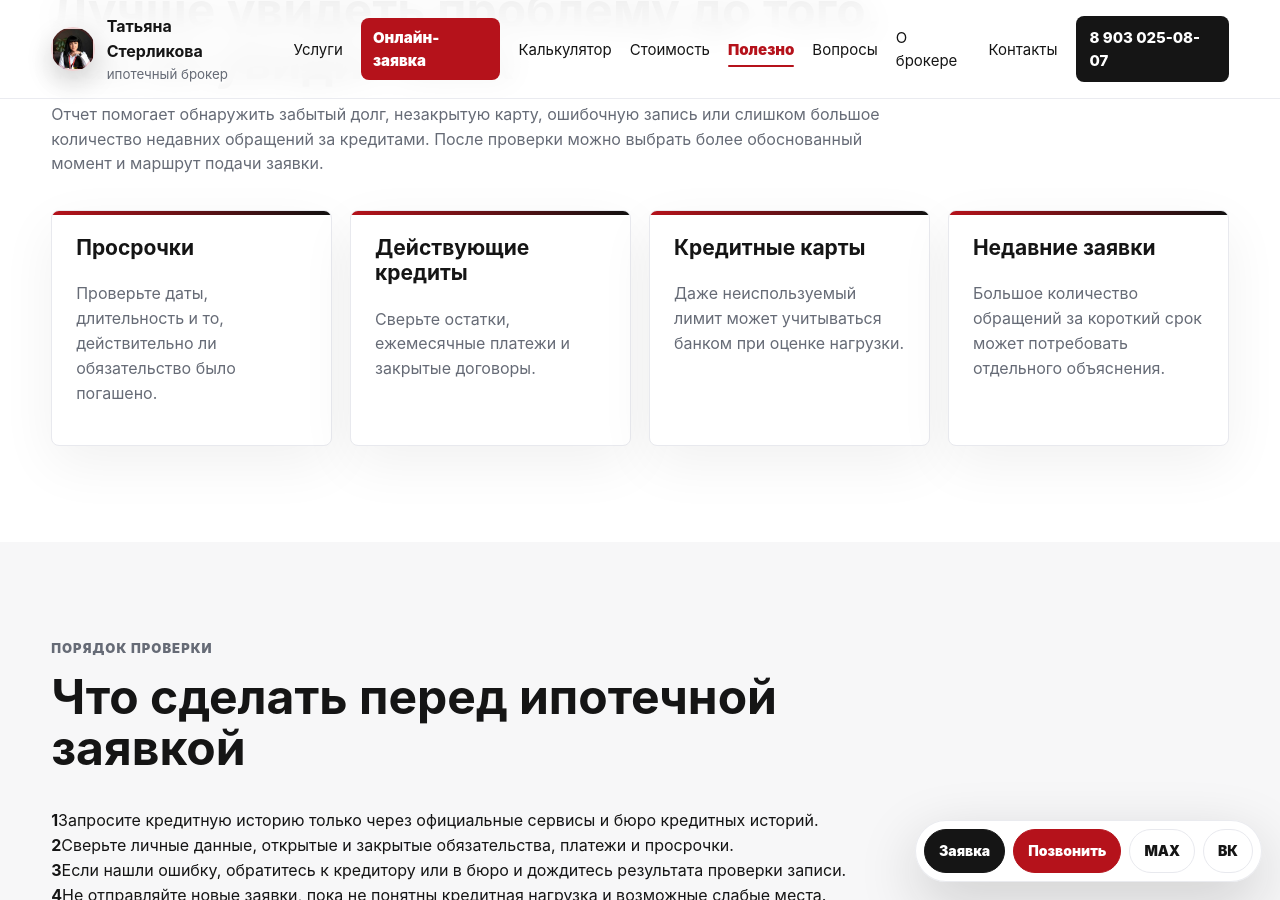
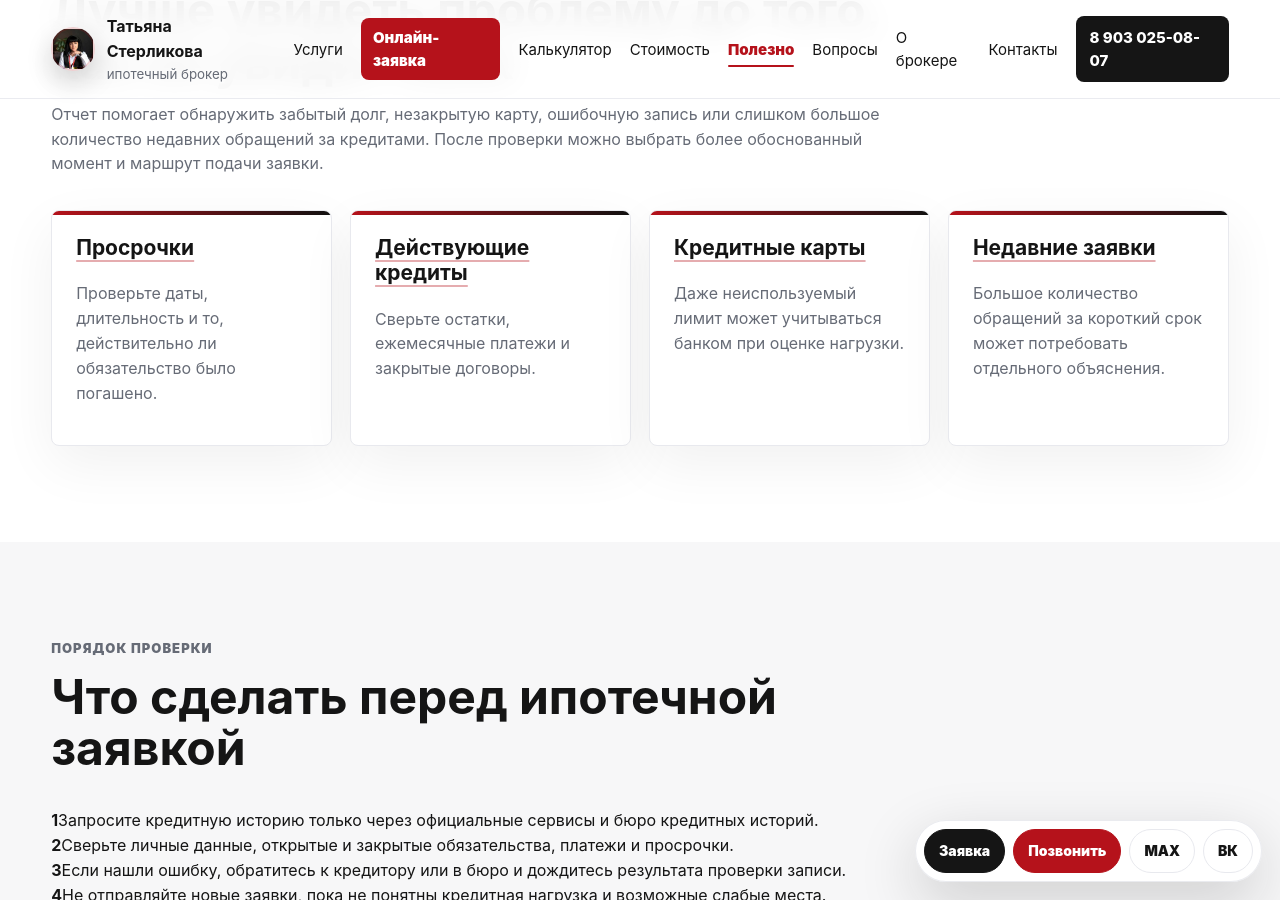
Before and after one commit to deputat36/broker, a Jekyll site: the page built from polezno/kak-proverit-kreditnuyu-istoriyu-pered-ipotekoy.md, in a window 1280 px wide and 900 px high, scrolled down 979 px. Built offline with Jekyll 4.4.1, drawn with Linux system fonts in a browser that asks for light colours; our own code applies the rules of GitHub Pages for plain Markdown files.

Commit message:
Добавить практические маршруты к проверке кредитной истории

```diff
--- a/polezno/kak-proverit-kreditnuyu-istoriyu-pered-ipotekoy.md
+++ b/polezno/kak-proverit-kreditnuyu-istoriyu-pered-ipotekoy.md
@@ -18,10 +18,10 @@
 <section class="section">
   <div class="section-head"><p class="eyebrow">Зачем проверять заранее</p><h2>Лучше увидеть проблему до того, как ее увидит банк</h2><p>Отчет помогает обнаружить забытый долг, незакрытую карту, ошибочную запись или слишком большое количество недавних обращений за кредитами. После проверки можно выбрать более обоснованный момент и маршрут подачи заявки.</p></div>
   <div class="grid cards-4">
-    <article class="card"><h3>Просрочки</h3><p>Проверьте даты, длительность и то, действительно ли обязательство было погашено.</p></article>
-    <article class="card"><h3>Действующие кредиты</h3><p>Сверьте остатки, ежемесячные платежи и закрытые договоры.</p></article>
-    <article class="card"><h3>Кредитные карты</h3><p>Даже неиспользуемый лимит может учитываться банком при оценке нагрузки.</p></article>
-    <article class="card"><h3>Недавние заявки</h3><p>Большое количество обращений за короткий срок может потребовать отдельного объяснения.</p></article>
+    <article class="card"><h3><a href="{{ '/polezno/ipoteka-posle-prosrochek/' | relative_url }}">Просрочки</a></h3><p>Проверьте даты, длительность и то, действительно ли обязательство было погашено.</p></article>
+    <article class="card"><h3><a href="{{ '/polezno/deystvuyushchie-kredity-pered-ipotekoy/' | relative_url }}">Действующие кредиты</a></h3><p>Сверьте остатки, ежемесячные платежи и закрытые договоры.</p></article>
+    <article class="card"><h3><a href="{{ '/polezno/kreditnye-karty-pered-ipotekoy/' | relative_url }}">Кредитные карты</a></h3><p>Даже неиспользуемый лимит может учитываться банком при оценке нагрузки.</p></article>
+    <article class="card"><h3><a href="{{ '/polezno/pochemu-ne-stoit-podavat-zayavki-vo-vse-banki/' | relative_url }}">Недавние заявки</a></h3><p>Большое количество обращений за короткий срок может потребовать отдельного объяснения.</p></article>
   </div>
 </section>
 
@@ -40,7 +40,7 @@
   <div class="grid cards-3">
     <article class="card"><h3>Есть старые просрочки</h3><p>Важно понимать их давность, длительность, сумму и поведение заемщика после погашения.</p></article>
     <article class="card"><h3>Высокая нагрузка</h3><p>Несколько кредитов, рассрочки и карты могут заметно уменьшить доступную сумму ипотеки.</p></article>
-    <article class="card"><h3>Уже были отказы</h3><p>Сначала разберите причины и только затем планируйте новую подачу.</p></article>
+    <article class="card"><h3><a href="{{ '/polezno/chto-delat-posle-otkaza/' | relative_url }}">Уже были отказы</a></h3><p>Сначала разберите причины и только затем планируйте новую подачу.</p></article>
   </div>
 </section>
 
```
